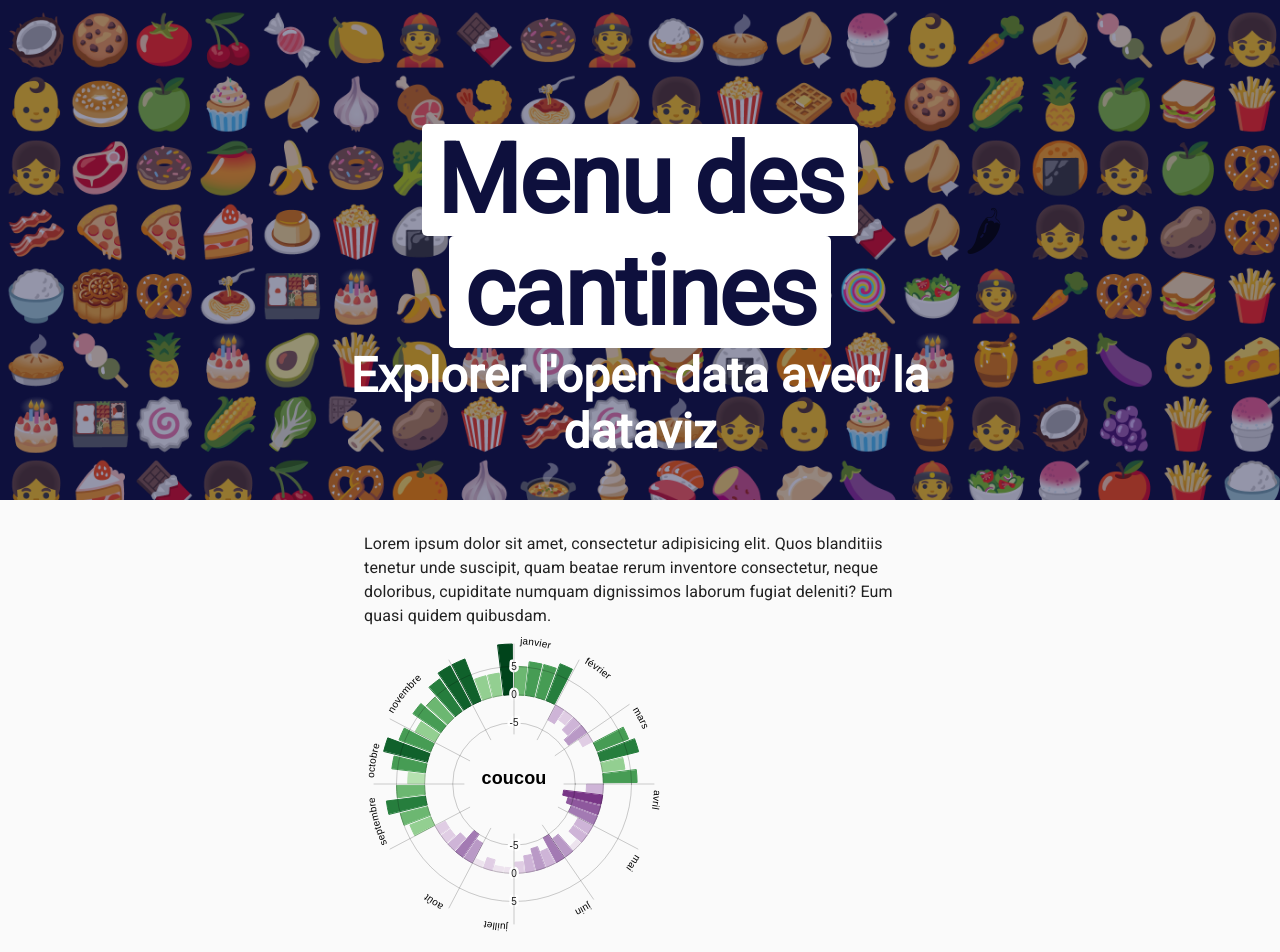
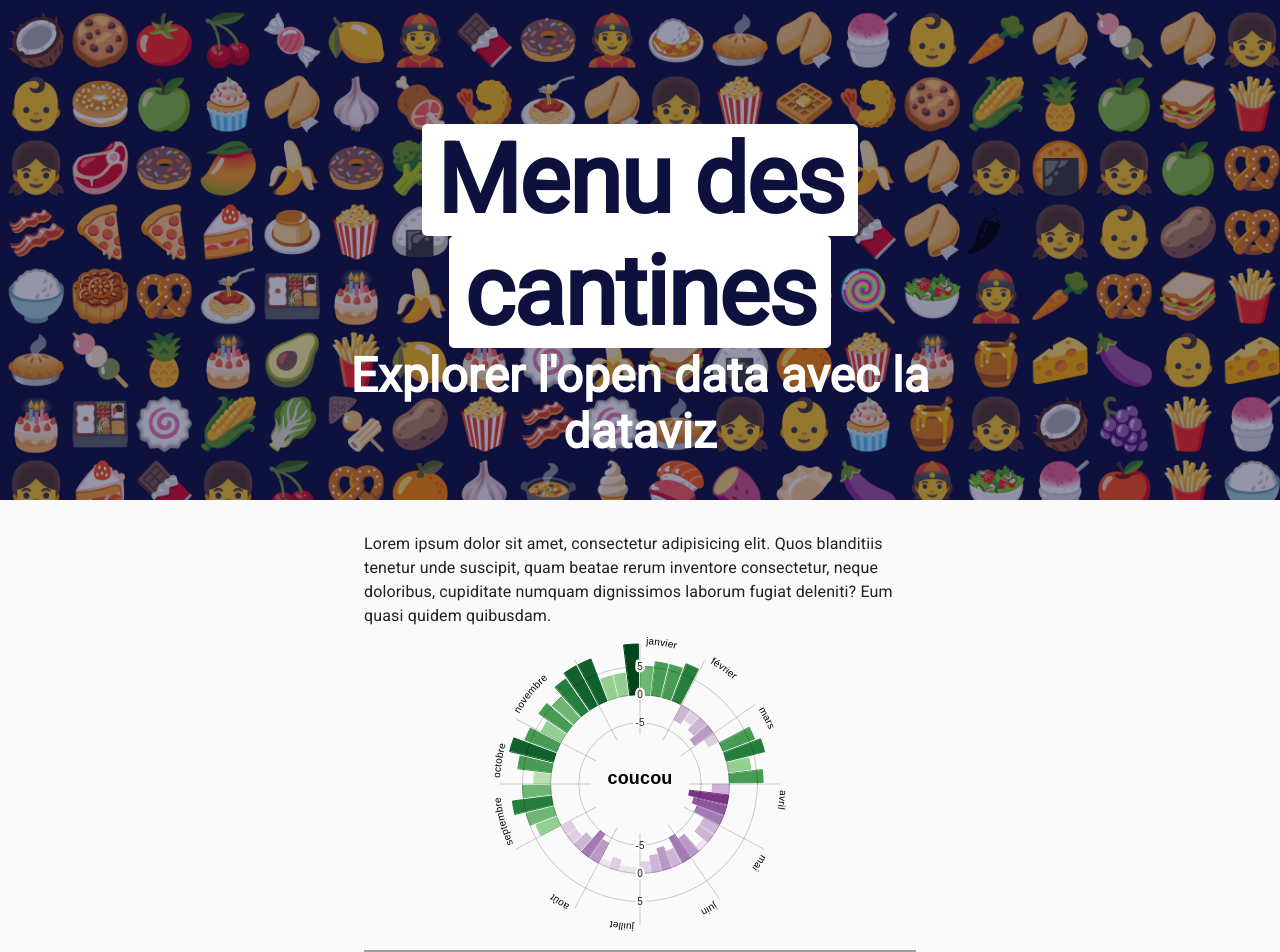
Before and after one commit to emaulandi/menu-cantines, a React (Vite) app: page / in a window 1280 px wide. Shown: the top 952 px of the page. Built offline with nearby package versions, Linux system fonts and the light colour scheme; grey boxes are pictures that could not be loaded; a web font is replaced by a local one.

Commit message:
Center svg in AlimentRadial

```diff
--- a/src/components/AlimentRadial.jsx
+++ b/src/components/AlimentRadial.jsx
@@ -1,11 +1,21 @@
 import React, { useEffect } from 'react';
 
 import { Box } from '@material-ui/core';
+import { makeStyles } from '@material-ui/core/styles';
 
 import initRadial from '../radial';
 import weeksSaison from '../data/weeks_saison.json';
 
+const useStyles =  makeStyles({
+  svgContainer: {
+    display: 'flex',
+    justifyContent: 'center',
+  },
+});
+
 const AlimentRadial = ({ svgId, svgSide, aliment, label }) => {
+  const classes = useStyles();
+
   useEffect(() => {
     const dataWeeks = weeksSaison
       .filter(({ match }) => match === aliment)
@@ -15,7 +25,7 @@
   });
 
   return (
-    <Box>
+    <Box className={classes.svgContainer}>
       <svg id={svgId}> </svg>
     </Box>
   );
```
